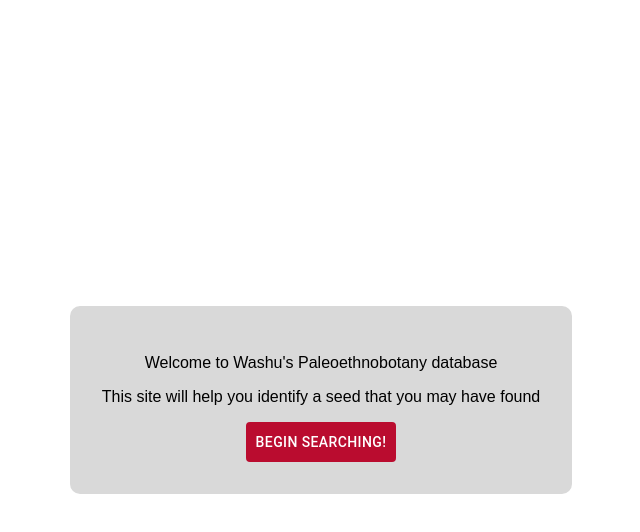
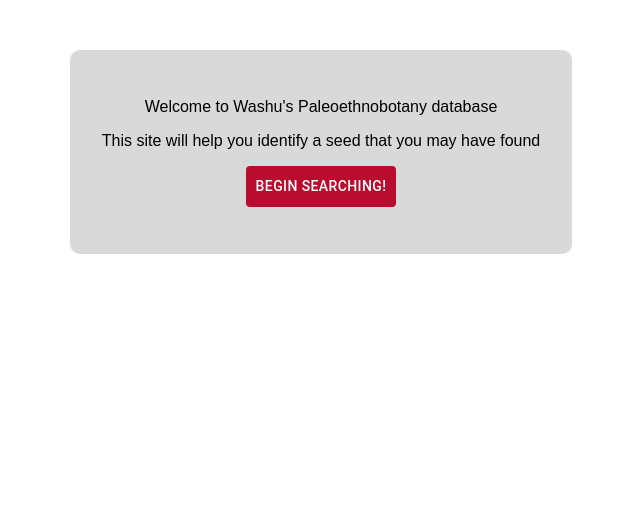
Before and after one commit to Triads-Developer/peb-ui, a React (Create React App) app: page / in a window 1280 px wide. Shown: the top 532 px of the page, without its empty margins (319-959 px from the left). Built offline with nearby package versions, Linux system fonts and the light colour scheme; what @mui/x-license would draw is missing.

Commit message:
set css to row

```diff
--- a/src/App.css
+++ b/src/App.css
@@ -17,8 +17,7 @@
 .App-header {
   min-height: 100vh;
   display: flex;
-  flex-direction: column;
-  align-items: center;
+  flex-direction: row;
   justify-content: space-around;
 }
 
@@ -49,6 +48,8 @@
   color: black;
   border-radius:  10px;
   padding: 2em;
+  margin-top: 50px;
+  height: 140px;
 }
 
 .filter-buttons {
```
